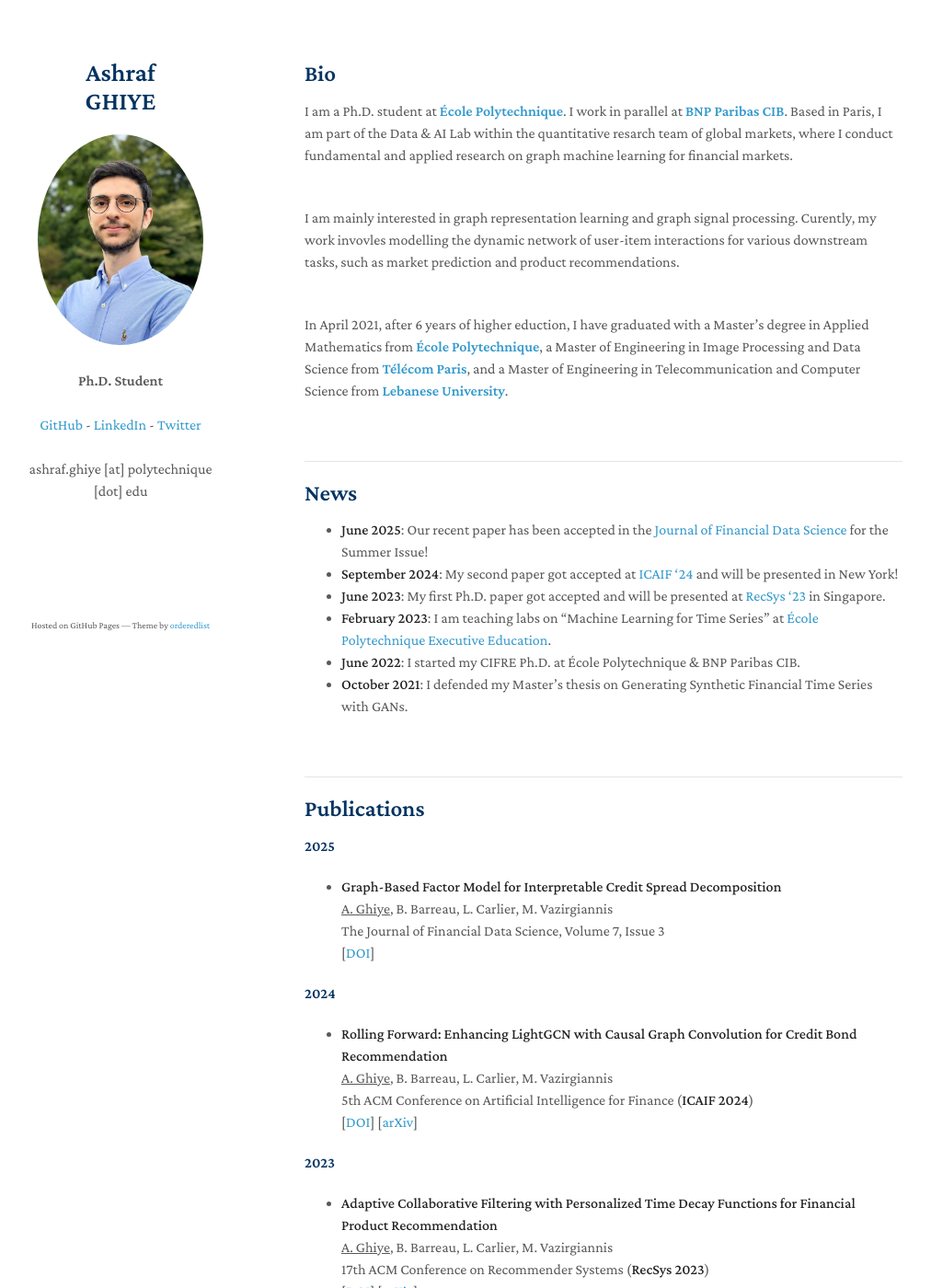
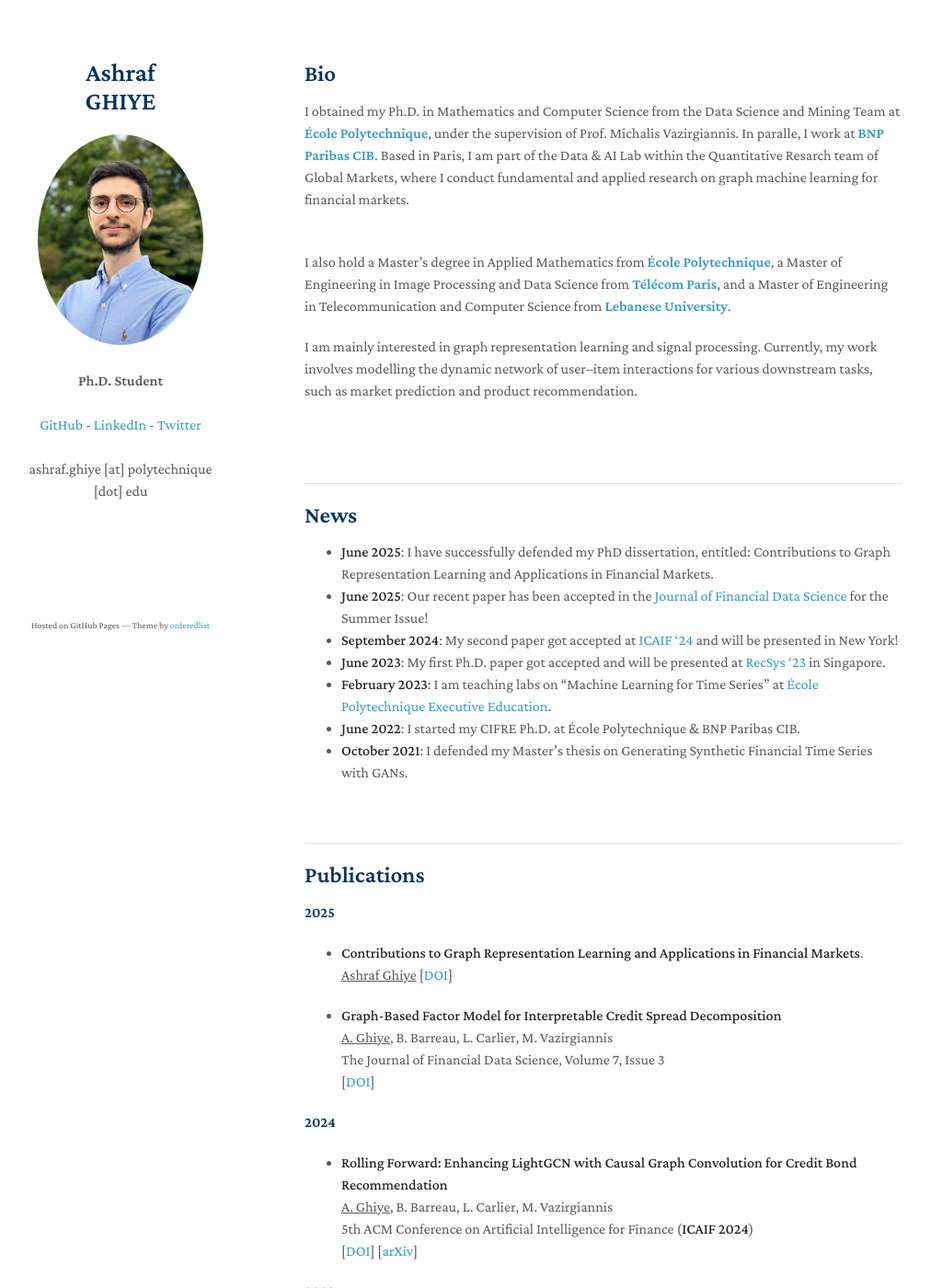
Before and after one commit to ashrafghiye/ashrafghiye.github.io, a Jekyll site: the page built from index.md, in a window 1280 px wide and 1400 px high. Shown: the whole window at 92% size, without its empty margins (139-1151 px from the left). Built offline with Jekyll 4.4.1, drawn with Linux system fonts in a browser that asks for light colours; our own code applies the rules of GitHub Pages for plain Markdown files; a script that is not in the unit is left out.

Commit message:
Update index.md

```diff
--- a/index.md
+++ b/index.md
@@ -1,11 +1,11 @@
 ## Bio
 
 
-I am a Ph.D. student at <a href="https://www.polytechnique.edu/en" target="_blank"><b>École Polytechnique</b></a>. I work in parallel at <a href="https://globalmarkets.cib.bnpparibas" target="_blank"><b>BNP Paribas CIB</b></a>. Based in Paris, I am part of the Data & AI Lab within the quantitative resarch team of global markets, where I conduct fundamental and applied research on graph machine learning for financial markets.<br><br>
+I obtained my Ph.D. in Mathematics and Computer Science from the Data Science and Mining Team at <a href="https://www.polytechnique.edu/en" target="_blank"><b>École Polytechnique</b></a>, under the supervision of Prof. Michalis Vazirgiannis. In paralle, I work at <a href="https://globalmarkets.cib.bnpparibas" target="_blank"><b>BNP Paribas CIB</b></a>. Based in Paris, I am part of the Data & AI Lab within the Quantitative Resarch team of Global Markets, where I conduct fundamental and applied research on graph machine learning for financial markets.<br><br>
 
-I am mainly interested in graph representation learning and graph signal processing. Curently, my work invovles modelling the dynamic network of user-item interactions for various downstream tasks, such as market prediction and product recommendations. <br><br>
+I also hold a Master's degree in Applied Mathematics from <a href="https://www.polytechnique.edu/en" target="_blank"><b>École Polytechnique</b></a>, a Master of Engineering in Image Processing and Data Science from <a href="https://www.telecom-paris.fr" target="_blank"><b>Télécom Paris</b></a>, and a Master of Engineering in Telecommunication and Computer Science from <a href="http://www.ulfg.ul.edu.lb" target="_blank"><b>Lebanese University</b></a>.
 
-In April 2021, after 6 years of higher eduction, I have graduated with a Master's degree in Applied Mathematics from <a href="https://www.polytechnique.edu/en" target="_blank"><b>École Polytechnique</b></a>, a Master of Engineering in Image Processing and Data Science from <a href="https://www.telecom-paris.fr" target="_blank"><b>Télécom Paris</b></a>, and a Master of Engineering in Telecommunication and Computer Science from <a href="http://www.ulfg.ul.edu.lb" target="_blank"><b>Lebanese University</b></a>.
+I am mainly interested in graph representation learning and signal processing. Currently, my work involves modelling the dynamic network of user--item interactions for various downstream tasks, such as market prediction and product recommendation. <br><br>
 
 <br>
 
@@ -16,6 +16,7 @@ In April 2021, after 6 years of higher eduction, I have graduated with a Master'
 
 ## News
 
+- **June 2025**: I have successfully defended my PhD dissertation, entitled: Contributions to Graph Representation Learning and Applications in Financial Markets.
 - **June 2025**: Our recent paper has been accepted in the <a href="https://www.pm-research.com/content/iijjfds/" target="_blank">Journal of Financial Data Science </a> for the Summer Issue!
 - **September 2024**: My second paper got accepted at <a href="https://ai-finance.org/" target="_blank">ICAIF '24</a> and will be presented in New York!
 -  **June 2023**: My first Ph.D. paper got accepted and will be presented at <a href="https://recsys.acm.org/recsys23/" target="_blank">RecSys '23</a> in Singapore.
@@ -31,6 +32,10 @@ In April 2021, after 6 years of higher eduction, I have graduated with a Master'
 ## Publications
 
 #### 2025
+
+- **Contributions to Graph Representation Learning and Applications in Financial Markets**.<br>
+<ins>Ashraf Ghiye</ins>
+[<a href="https://theses.hal.science/tel-05199000" target="_blank">DOI</a>]
 
 - **Graph-Based Factor Model for Interpretable Credit Spread Decomposition**<br>
 <ins>A. Ghiye</ins>, B. Barreau, L. Carlier, M. Vazirgiannis <br>
```
